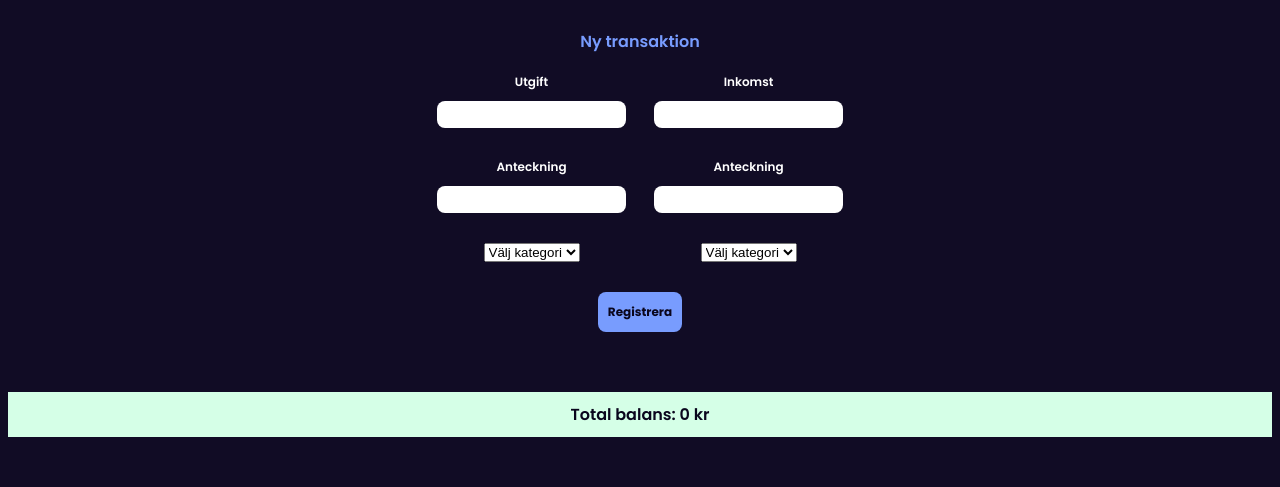
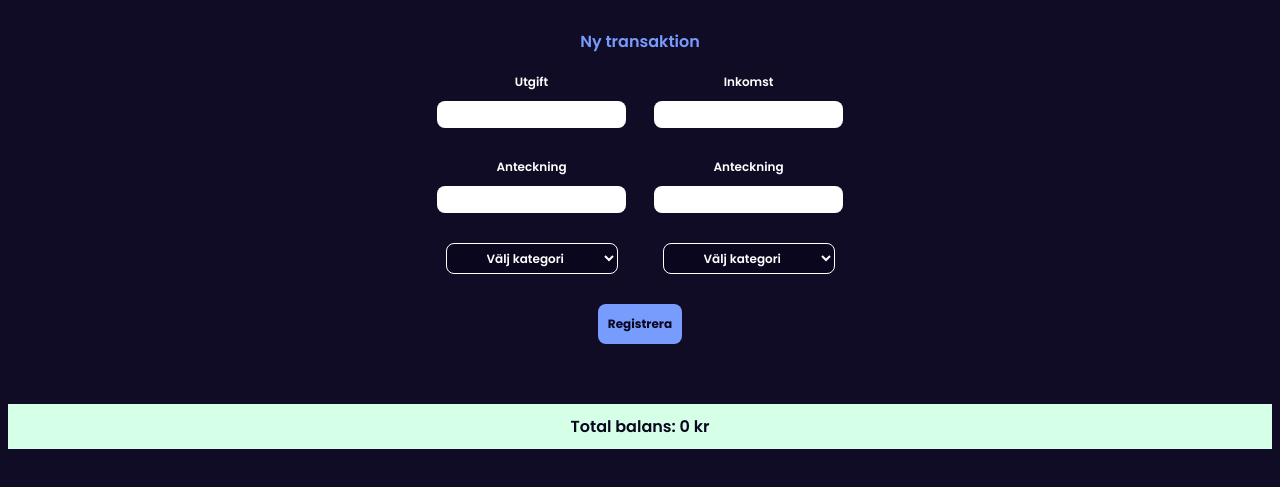
Before and after one commit to Linboe/Budget-Planner, a website built with Vite: page index.html in a window 1280 px wide. Shown: the part 125-612 px from the top of the page. Built offline with nearby package versions, Linux system fonts and the light colour scheme; a web font is replaced by a local one.

Commit message:
dropdown css

```diff
--- a/index.html
+++ b/index.html
@@ -31,7 +31,7 @@
       </label>
 
       <div>
-        <select id="categoryExpenseDropdown">
+        <select class="dropdown" id="categoryExpenseDropdown">
           <option value="" disabled selected>Välj kategori</option>
         </select>
       </div>
@@ -49,7 +49,7 @@
       </label>
 
       <div>
-        <select id="categoryIncomeDropdown">
+        <select class="dropdown" id="categoryIncomeDropdown">
           <option value="" disabled selected>Välj kategori</option>
         </select>
       </div>
--- a/src/style.css
+++ b/src/style.css
@@ -25,14 +25,16 @@ label,
 .income,
 .expense,
 .balance,
-button {
+button,
+.dropdown {
   font-family: 'Poppins', sans-serif;
   font-weight: 300;
   font-size: 0.75rem;
   font-style: normal;
 }
 
-label {
+label,
+.dropdown {
   color: rgb(255, 255, 255);
   font-weight: 600;
 }
@@ -71,6 +73,18 @@ input {
   color: rgb(10, 6, 29);
   padding-inline: 10px;
   font-weight: bold;
+}
+
+.dropdown {
+  background-color: rgb(10, 6, 29);
+  border-radius: 8px;
+  padding: 5px 36px;
+  border-color: white;
+  border-width: 1.25px;
+}
+
+.dropdown:hover {
+  border-color: rgb(120, 156, 254);
 }
 
 /* ------------------------------------------------------------------- */
```
